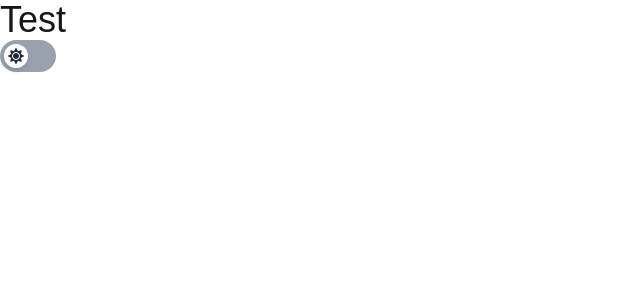
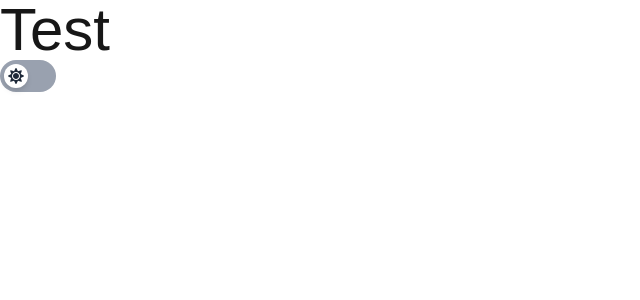
Before and after one commit to sergiomb04/testings-web, a Next.js app: page / in a window 1280 px wide. Shown: the top 300 px of the page, without its empty margins (0-640 px from the left). Built offline with nearby package versions, Linux system fonts and the light colour scheme.

Commit message:
add base headers

```diff
--- a/src/app/globals.css
+++ b/src/app/globals.css
@@ -24,3 +24,24 @@ body {
     color: var(--foreground);
     font-family: Arial, Helvetica, sans-serif;
 }
+
+@layer base {
+    h1 {
+        @apply text-6xl;
+    }
+    h2 {
+        @apply text-5xl;
+    }
+    h3 {
+        @apply text-4xl;
+    }
+    h4 {
+        @apply text-3xl;
+    }
+    h5 {
+        @apply text-2xl;
+    }
+    h6 {
+        @apply text-xl;
+    }
+}
--- a/src/app/page.js
+++ b/src/app/page.js
@@ -3,7 +3,7 @@ import DarkModeButton from "@/app/components/DarkModeButton";
 export default function Home() {
     return (
         <main>
-            <h1 className="text-4xl">Test</h1>
+            <h1>Test</h1>
             <DarkModeButton />
         </main>
     );
```
